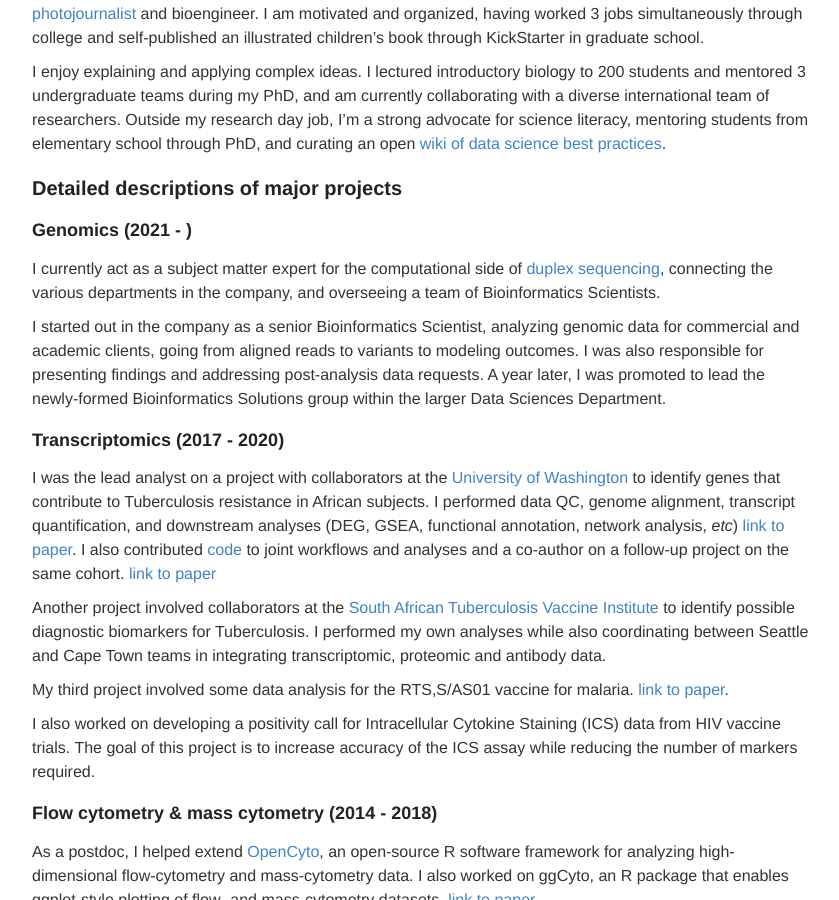
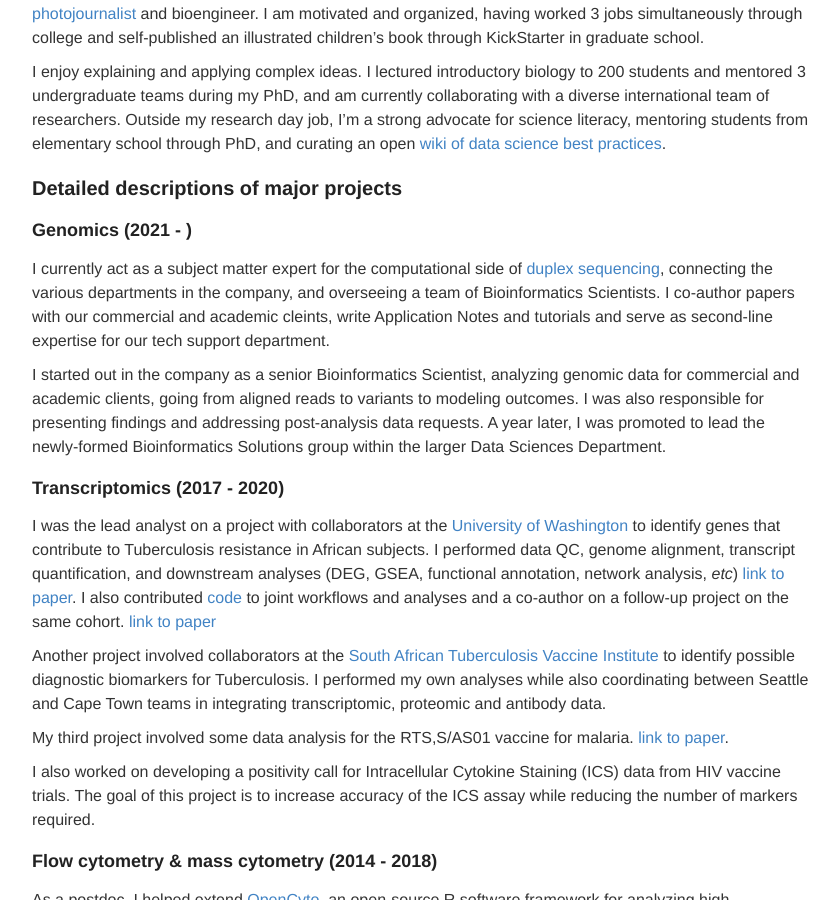
Before and after one commit to ptvan/ptvan.github.io, a Jekyll site: the page built from research.md, in a window 1280 px wide and 900 px high, scrolled down 452 px. Shown: the whole window, without its empty margins (218-1057 px from the left). Built offline with Jekyll 4.4.1, drawn with Linux system fonts in a browser that asks for light colours.

Commit message:
updated research.md

```diff
--- a/research.md
+++ b/research.md
@@ -18,7 +18,9 @@ I enjoy explaining and applying complex ideas. I lectured introductory biology t
 
 ### Genomics (2021 - )
 
-I currently act as a subject matter expert for the computational side of [duplex sequencing](https://twinstrandbio.com/technology/), connecting the various departments in the company, and overseeing a team of Bioinformatics Scientists.
+I currently act as a subject matter expert for the computational side of [duplex sequencing](https://twinstrandbio.com/technology/), connecting the various departments in the company, and overseeing a team of Bioinformatics Scientists. I
+co-author papers with our commercial and academic cleints, write Application Notes and tutorials and serve as second-line
+expertise for our tech support department.
 
 I started out in the company as a senior Bioinformatics Scientist, analyzing genomic data for commercial and academic clients, going from aligned reads to variants to modeling outcomes. I was also responsible for presenting findings and addressing post-analysis data requests. A year later, I was promoted to lead the newly-formed Bioinformatics Solutions group within the larger Data Sciences Department.
 
```
